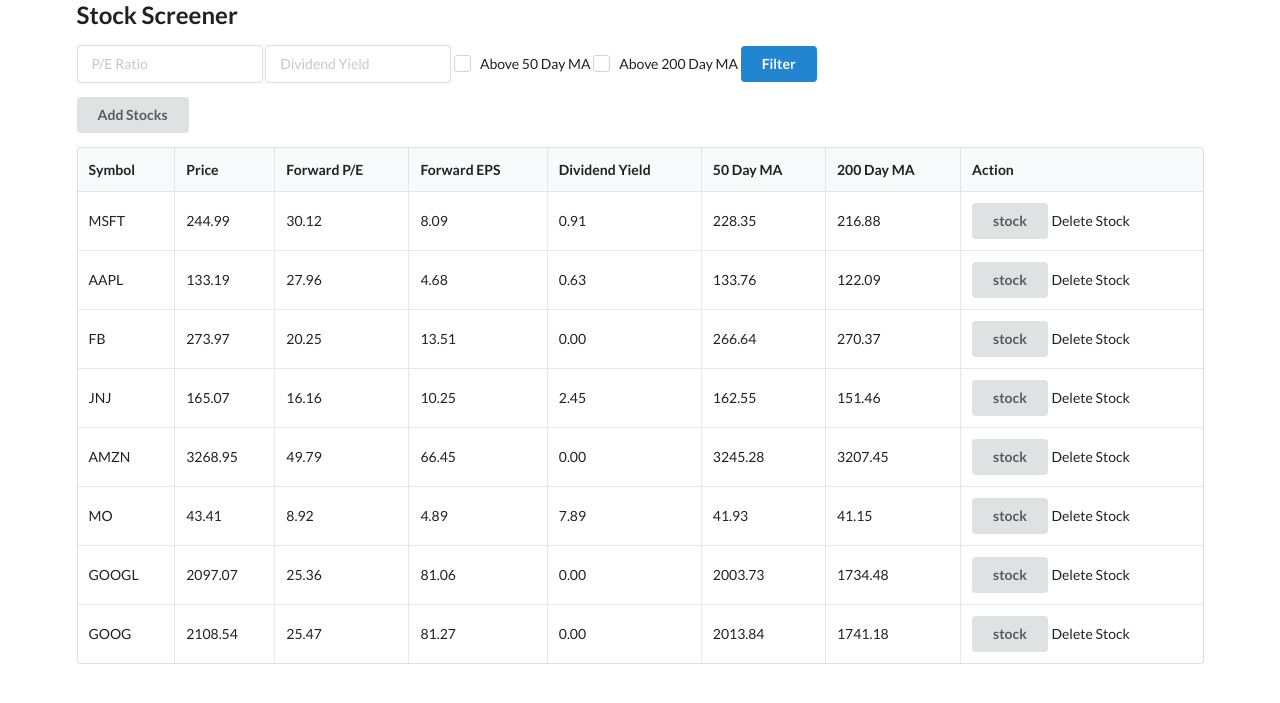
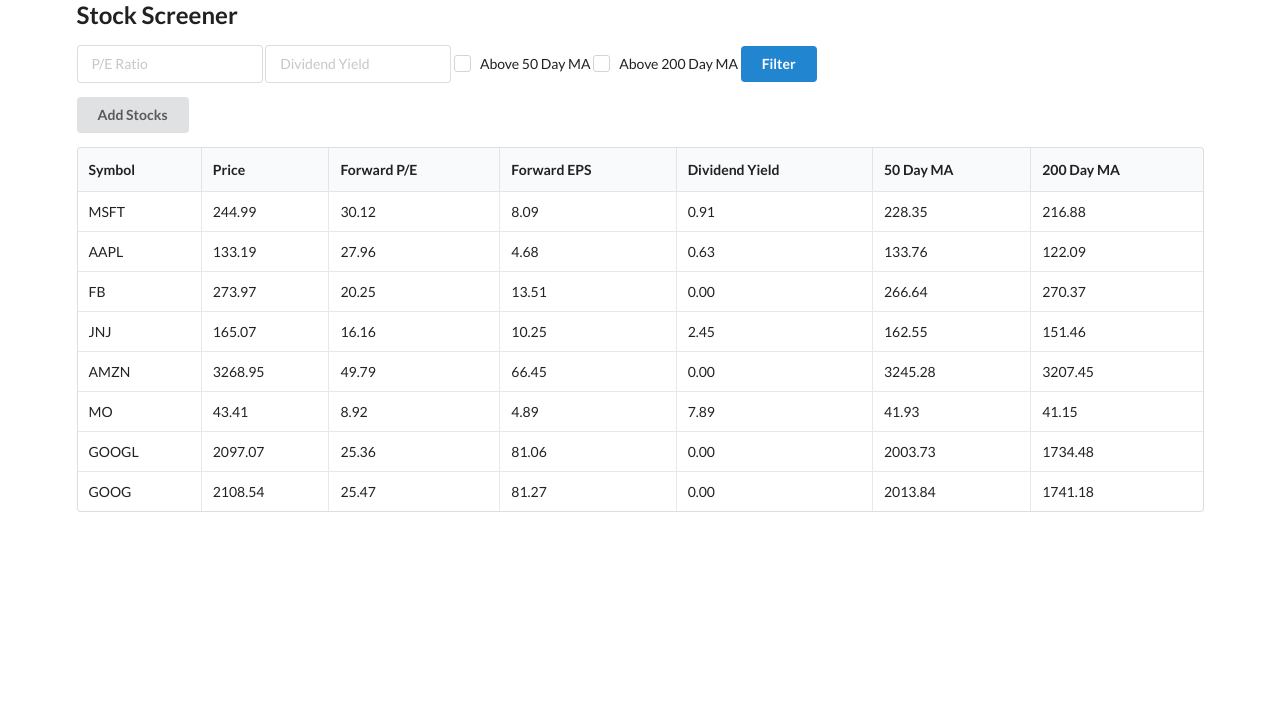
Before and after one commit to mor-sa/StockScanner, a FastAPI app: page / in a window 1280 px wide. Shown: the top 703 px of the page. Run offline with FastAPI, Linux system fonts and the light colour scheme; data comes from the database, SQL or seed files in the repository; some libraries are stand-ins or nearby versions.

Commit message:
delete del stock

```diff
--- a/main.py
+++ b/main.py
@@ -78,13 +78,13 @@
         "message": "stock added to database"
     }
 
-async def delete_stock(stock_request: libs.utils.StockRequest, background_tasks: BackgroundTasks, db: Session = Depends(get_db)):
-    stock = Stock()
-    stock.symbol = stock_request.symbol
-
-    background_tasks.add_task(libs.del_stock, stock.id)
-
-    return {
-        "code": "success",
-        "message": "stock deleted from database"
-    }
+# async def delete_stock(stock_request: libs.utils.StockRequest, background_tasks: BackgroundTasks, db: Session = Depends(get_db)):
+#     stock = Stock()
+#     stock.symbol = stock_request.symbol
+#
+#     background_tasks.add_task(libs.del_stock, stock.id)
+#
+#     return {
+#         "code": "success",
+#         "message": "stock deleted from database"
+#     }
--- a/templates/dashboard.html
+++ b/templates/dashboard.html
@@ -7,10 +7,10 @@
     $('.ui.modal').modal('show');
   })
 
-  $("#del_stock").click(function(){
-    console.log("DELETE");
-    console.log(JSON.stringify(stock));
-    // const stock = $(stock);
+  // $("#del_stock").click(function(){
+  //   console.log("DELETE");
+  //   console.log(JSON.stringify(stock));
+  //   // const stock = $(stock);
 
 
   })
@@ -78,7 +78,7 @@
       <th>Dividend Yield</th>
       <th>50 Day MA</th>
       <th>200 Day MA</th>
-      <th>Action</th>
+<!--      <th>Action</th>-->
     </tr>
   </thead>
   <tbody>
@@ -91,7 +91,7 @@
       <td>{{ stock.dividend_yield }}</td>
       <td>{{ stock.ma50 }}</td>
       <td>{{ stock.ma200 }}</td>
-      <td><input type="button" id="del_stock" class="ui button" value="stock">Delete Stock</input></td>
+<!--      <td><input type="button" id="del_stock" class="ui button" value="Delete Stock"></input></td>-->
     </tr>
     {% endfor %}
   </tbody>
```
Also changed, not shown: libs/utils.py (+4 -4 lines).
